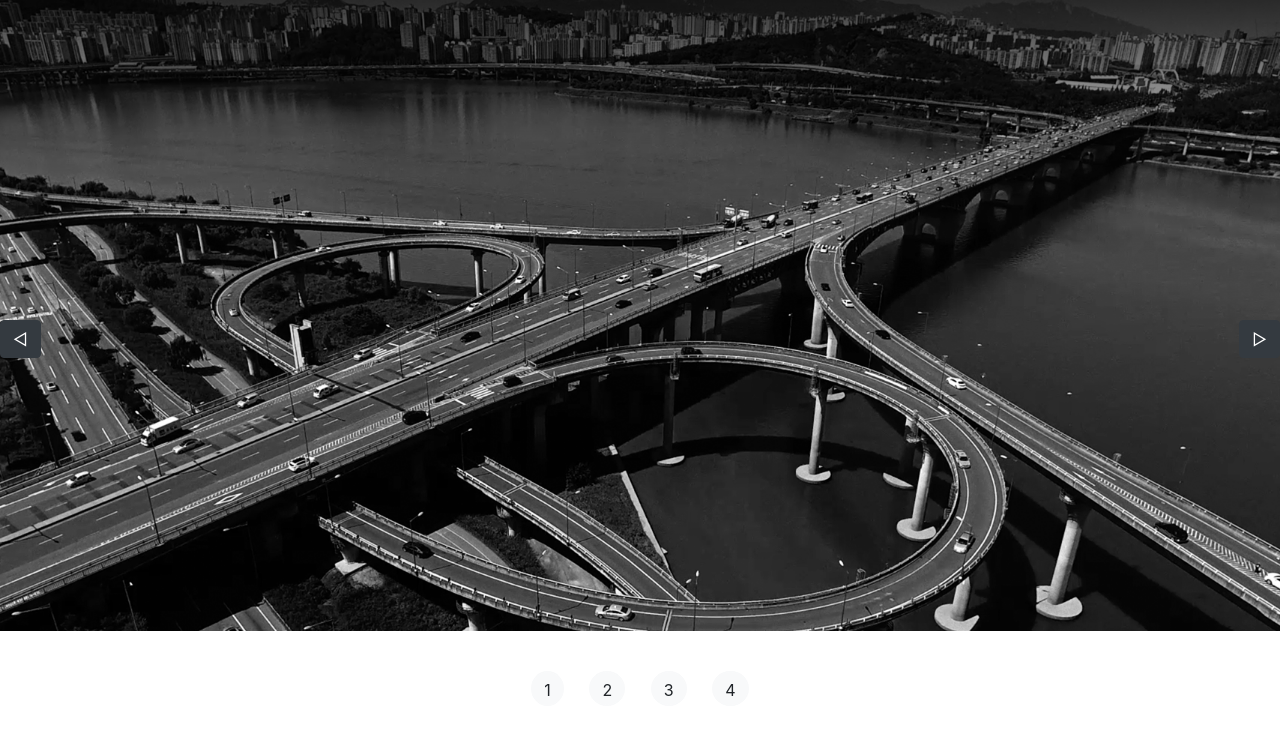
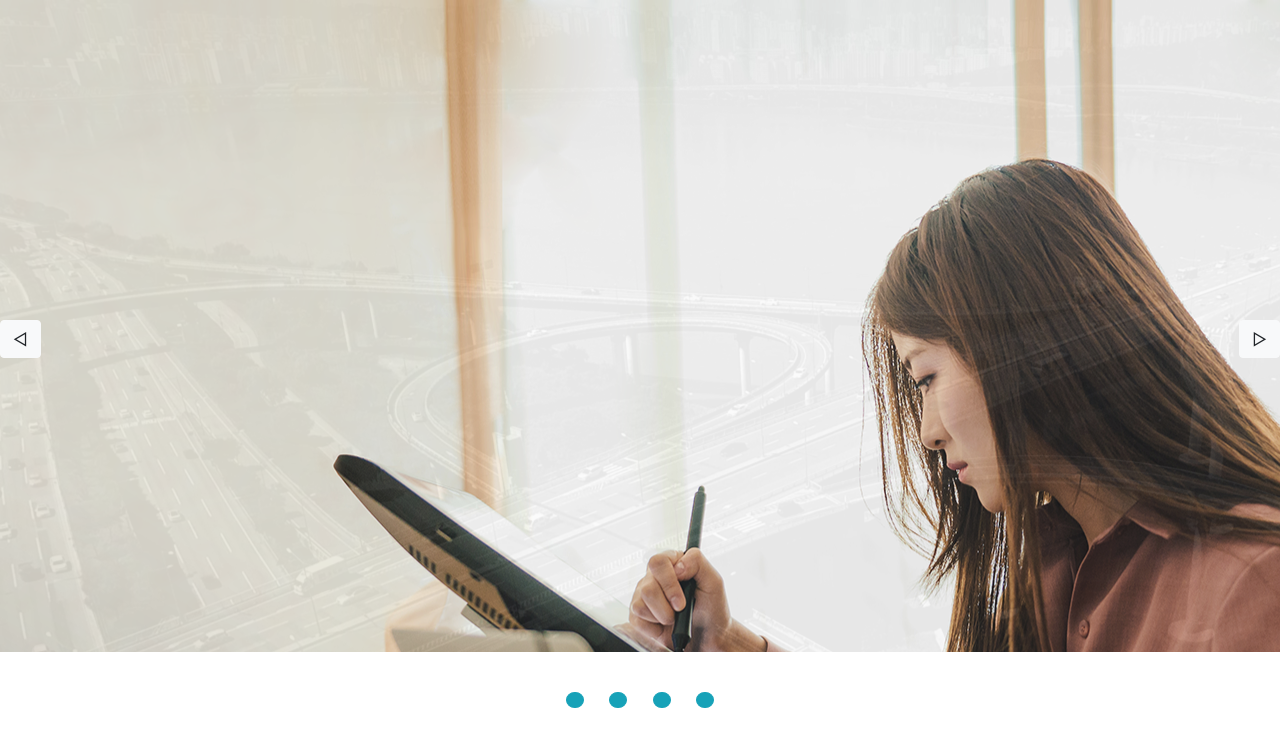
Before and after one commit to oct-sky-out/Interactive-Javascript, a plain HTML site: page html/kakaoSliderClone.html in a window 1280 px wide. Drawn offline with nearby package versions, Linux system fonts and the light colour scheme.

Commit message:
interactive JavaScript add Button Function 1.1

```diff
--- a/html/kakaoSliderClone.html
+++ b/html/kakaoSliderClone.html
@@ -13,38 +13,35 @@
             height:100vh;
         }
         .slider{
+            position: relative;
             grid-row-start: 1;
             grid-row-end: 6;
         }
         .slider_item{
+            position: absolute;
             margin: 0 auto;
             width: 100%;
             height: 100%;
-            display: none;
+            background-position: 50% 0;
+            background-repeat: no-repeat;
+            background-size: cover;
+            opacity: 0;
+            transition: opacity .5s ease-in-out;
+        }
+        .active{
+            opacity: 1;
         }
         .slider1{
             background: url("../img/kakao1.png");
-            background-position: 50% 0;
-            background-repeat: no-repeat;
-            background-size: cover;
         }
         .slider2{
             background: url("../img/kakao2.png");
-            background-position: 50% 0;
-            background-repeat: no-repeat;
-            background-size: cover;
         }
         .slider3{
             background: url("../img/kakao3.png");
-            background-position: 50% 0;
-            background-repeat: no-repeat;
-            background-size: cover;
         }
         .slider4{
             background: url("../img/kakao4.png");
-            background-position: 50% 0;
-            background-repeat: no-repeat;
-            background-size: cover;
         }
         .btn-left,.btn-right{
             position: absolute;
@@ -53,15 +50,12 @@
         .btn-right{
             right: 0;;
         }
-        .active{
-            display: block;
-        }
         .num-btn{
             display: flex;
             justify-content: center;
-            height: 35px;
+            height: 15%;
         }
-        .btn-light{
+        .btn-info{
             margin: 0 1%;
             border-radius: 50%;
             bottom: 0;
@@ -83,13 +77,13 @@
             <div class="slider_item slider3"></div>
             <div class="slider_item slider4"></div>
         </div>
-        <button type="button" class="btn btn-dark btn-left">◁</button>
-        <button type="button" class="btn btn-dark btn-right">▷</button>
+        <button type="button" class="btn btn-light btn-left">◁</button>
+        <button type="button" class="btn btn-light btn-right">▷</button>
         <div class="num-btn">
-            <button type="button" class="btn btn-light btn1">1</button>
-            <button type="button" class="btn btn-light btn2">2</button>
-            <button type="button" class="btn btn-light btn3">3</button>
-            <button type="button" class="btn btn-light btn4">4</button>
+            <button type="button" class="btn btn-sm btn-info btn1"></button>
+            <button type="button" class="btn btn-sm btn-info btn2"></button>
+            <button type="button" class="btn btn-sm btn-info btn3"></button>
+            <button type="button" class="btn btn-sm btn-info btn4"></button>
         </div>
     </div>
     <script>
@@ -98,8 +92,8 @@
         const leftButton = document.querySelector(".btn-left")
         const rightButton = document.querySelector(".btn-right")
 
-        const first_slider = document.querySelector('.slider_item:first-child')
         const slide = () =>{
+            const first_slider = document.querySelector('.slider_item:first-child')
             const currentSlide = document.querySelector(`.${CLASS_ACTIVE}`);
             if(currentSlide){
                 currentSlide.classList.remove(CLASS_ACTIVE);
@@ -128,16 +122,39 @@
                 lastSlider.classList.add(CLASS_ACTIVE)
             }
         }
-        slide()
-        rightButton.addEventListener('click',slide)
-        leftButton.addEventListener('click',prevSlide)
+        slide();
+        rightButton.addEventListener('click',slide);
+        leftButton.addEventListener('click',prevSlide);
+
+        document.querySelector('.btn1').addEventListener('click',()=>{
+            const currentSlide = document.querySelector(`.${CLASS_ACTIVE}`);
+            if(currentSlide){
+                currentSlide.classList.remove(CLASS_ACTIVE)
+                document.querySelector('.slider1').classList.add(CLASS_ACTIVE)
+            }
+        })
+        document.querySelector('.btn2').addEventListener('click',()=>{
+            const currentSlide = document.querySelector(`.${CLASS_ACTIVE}`);
+            if(currentSlide){
+                currentSlide.classList.remove(CLASS_ACTIVE)
+                document.querySelector('.slider2').classList.add(CLASS_ACTIVE)
+            }
+        })
+        document.querySelector('.btn3').addEventListener('click',()=>{
+            const currentSlide = document.querySelector(`.${CLASS_ACTIVE}`);
+            if(currentSlide){
+                currentSlide.classList.remove(CLASS_ACTIVE)
+                document.querySelector('.slider3').classList.add(CLASS_ACTIVE)
+            }
+        })
+        document.querySelector('.btn4').addEventListener('click',()=>{
+            const currentSlide = document.querySelector(`.${CLASS_ACTIVE}`);
+            if(currentSlide){
+                currentSlide.classList.remove(CLASS_ACTIVE)
+                document.querySelector('.slider4').classList.add(CLASS_ACTIVE)
+            }
+        })
         setInterval(slide,5000)
-        const btn1 = document.querySelector('.btn1')
-        const btn2 = document.querySelector('.btn2')
-        const btn3 = document.querySelector('.btn3')
-        const btn4 = document.querySelector('.btn4')
-
-
     </script>
 </body>
 </html>
```
